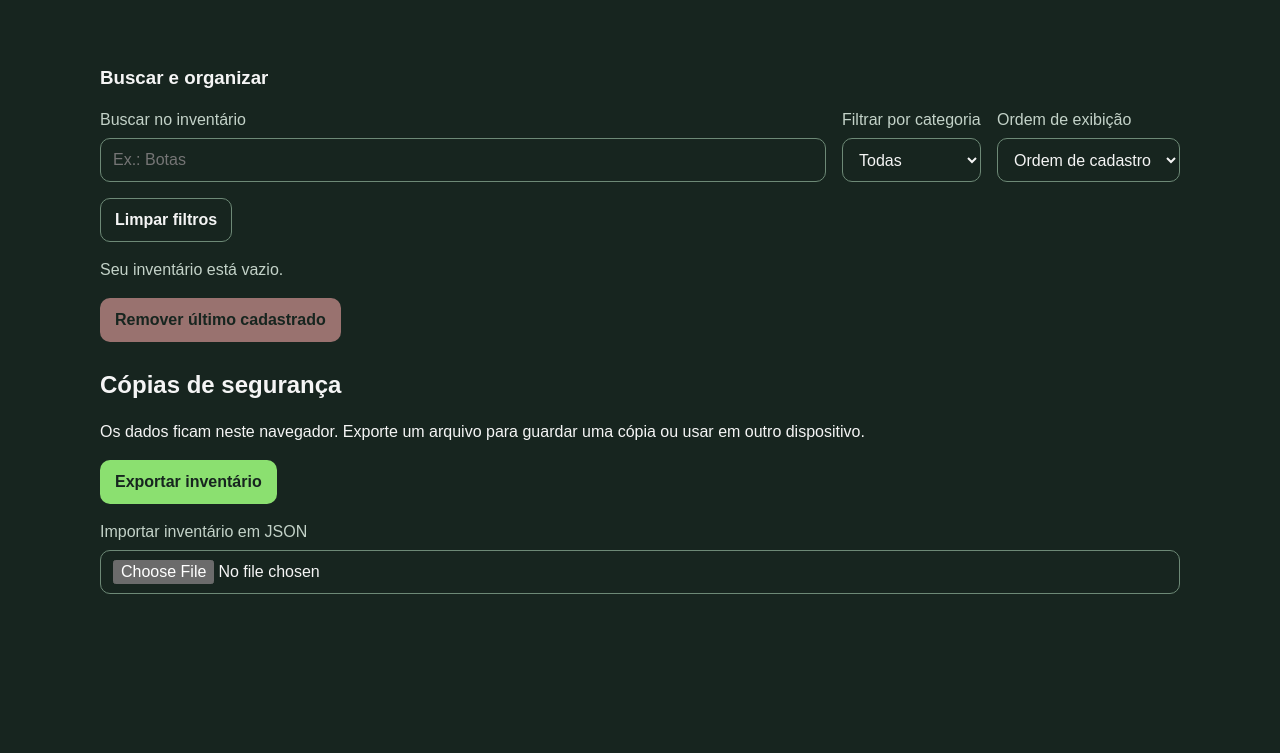
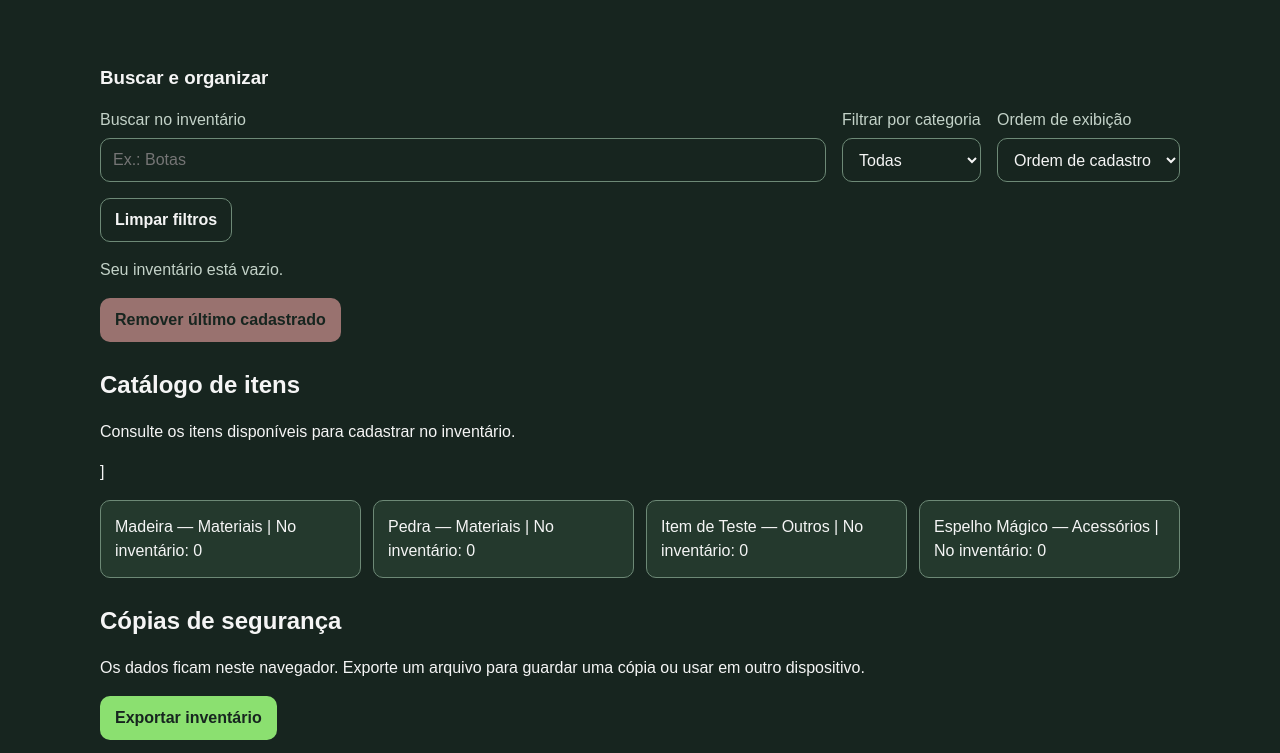
Before and after one commit to raulullu/terraria-lulu, a website with bundled scripts: page index.html in a window 1280 px wide. Shown: the part 452-1205 px from the top of the page. Before the commit the page ends 1086 px from the top, so only its background shows below. Built offline with nearby package versions, Linux system fonts and the light colour scheme.

Commit message:
Exibe catálogo com categorias e quantidades do inventário

```diff
--- a/catalogo.js
+++ b/catalogo.js
@@ -4,6 +4,7 @@ export const catalogoItens = [
     { id: "madeira", nome: "Madeira", categoria: "materiais" },
     { id: "pedra", nome: "Pedra", categoria: "materiais" },
     { id: "item-teste", nome: "Item de Teste", categoria: "outros" },
+    { id: "espelho-magico", nome: "Espelho Mágico", categoria: "acessorios"}
 ];
 
 export const categoriasItens = {
--- a/index.html
+++ b/index.html
@@ -86,7 +86,15 @@
                     <button id="desfazer-remocao" class="botao botao-secundario" type="button" hidden>Desfazer última remoção</button>
                 </div>
             </section>
+            <section aria-labelledby="titulo-catalogo">
+                 <h2 id="titulo-catalogo">Catálogo de itens</h2>
 
+                 <p>
+                 Consulte os itens disponíveis para cadastrar no inventário.
+                 </p>
+
+                ]<ul id="lista-catalogo" role="list"></ul>
+            </section>
             <section aria-labelledby="titulo-backup">
                 <h2 id="titulo-backup">Cópias de segurança</h2>
                 <p>Os dados ficam neste navegador. Exporte um arquivo para guardar uma cópia ou usar em outro dispositivo.</p>
--- a/interface.js
+++ b/interface.js
@@ -3,7 +3,7 @@ import { calcularTotalUnidades } from "./inventario.js";
 import { normalizarTexto } from "./utilidades.js";
 
 export const elementos = Object.fromEntries([
-    "formulario-item", "nome-item", "quantidade-item", "categoria-item", "sugestoes-itens",
+    "formulario-item", "nome-item", "quantidade-item", "categoria-item", "sugestoes-itens", "lista-catalogo",
     "buscar-item", "filtrar-categoria", "ordem-itens", "limpar-filtros", "lista-itens",
     "total-itens", "mensagem-item", "mensagem-busca", "anuncio-busca", "adicionar-item", "remover-ultimo",
     "desfazer-remocao", "exportar-itens", "importar-itens", "recuperacao", "baixar-dados-salvos",
@@ -43,6 +43,31 @@ export function preencherOpcoesCategoria(seletor, incluirTodas = false) {
     if (incluirTodas) seletor.appendChild(criarOpcao("todas", "Todas"));
     for (const [valor, nome] of Object.entries(categoriasItens)) {
         seletor.appendChild(criarOpcao(valor, nome));
+    }
+}
+
+function carregarCatalogo(itens) {
+    const lista = elementos["lista-catalogo"];
+
+    lista.replaceChildren();
+
+    for (const itemDoCatalogo of catalogoItens) {
+        let quantidade = 0;
+
+        for (const itemDoInventario of itens) {
+            if (itemDoInventario.catalogoId === itemDoCatalogo.id) {
+                quantidade = itemDoInventario.quantidade;
+                break;
+            }
+        }
+
+        const linha = document.createElement("li");
+        const categoria = categoriasItens[itemDoCatalogo.categoria];
+
+        linha.textContent =
+            `${itemDoCatalogo.nome} — ${categoria} | No inventário: ${quantidade}`;
+
+        lista.appendChild(linha);
     }
 }
 
@@ -176,6 +201,8 @@ function criarItem(item, indice) {
 // O motivo de reaproveitar é manter o foco do teclado durante edições. Se você achar essa
 // função difícil, é normal: ela é a mais complexa do projeto.
 export function renderizarInventario(itens, ordem, { bloqueado = false, podeDesfazer = false } = {}) {
+    carregarCatalogo(itens);
+
     const lista = elementos["lista-itens"];
     const focoAnterior = document.activeElement;
     const anteriores = new Map([...lista.children].map((linha) => [Number(linha.dataset.indice), linha]));
--- a/style.css
+++ b/style.css
@@ -109,3 +109,18 @@ dialog .acoes { margin-top: 20px; }
     .item-inventario { gap: 12px; }
     #remover-ultimo, #desfazer-remocao { width: 100%; }
 }
+#lista-catalogo {
+    display: grid;
+    grid-template-columns: repeat(auto-fit, minmax(min(100%, 220px), 1fr));
+    gap: 12px;
+    padding: 0;
+    list-style: none;
+}
+
+#lista-catalogo li {
+    padding: 14px;
+    background-color: var(--painel);
+    border: 1px solid var(--borda);
+    border-radius: 10px;
+    overflow-wrap: anywhere;
+}
```
